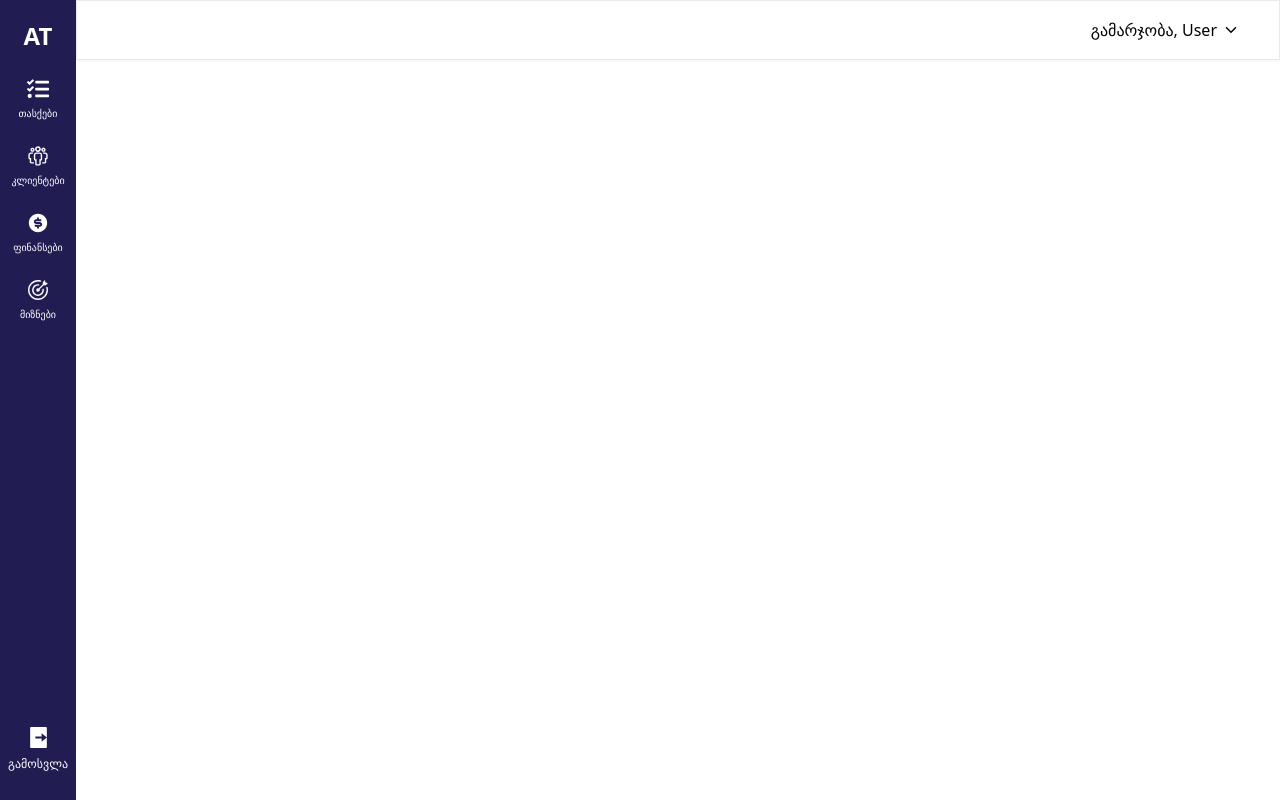
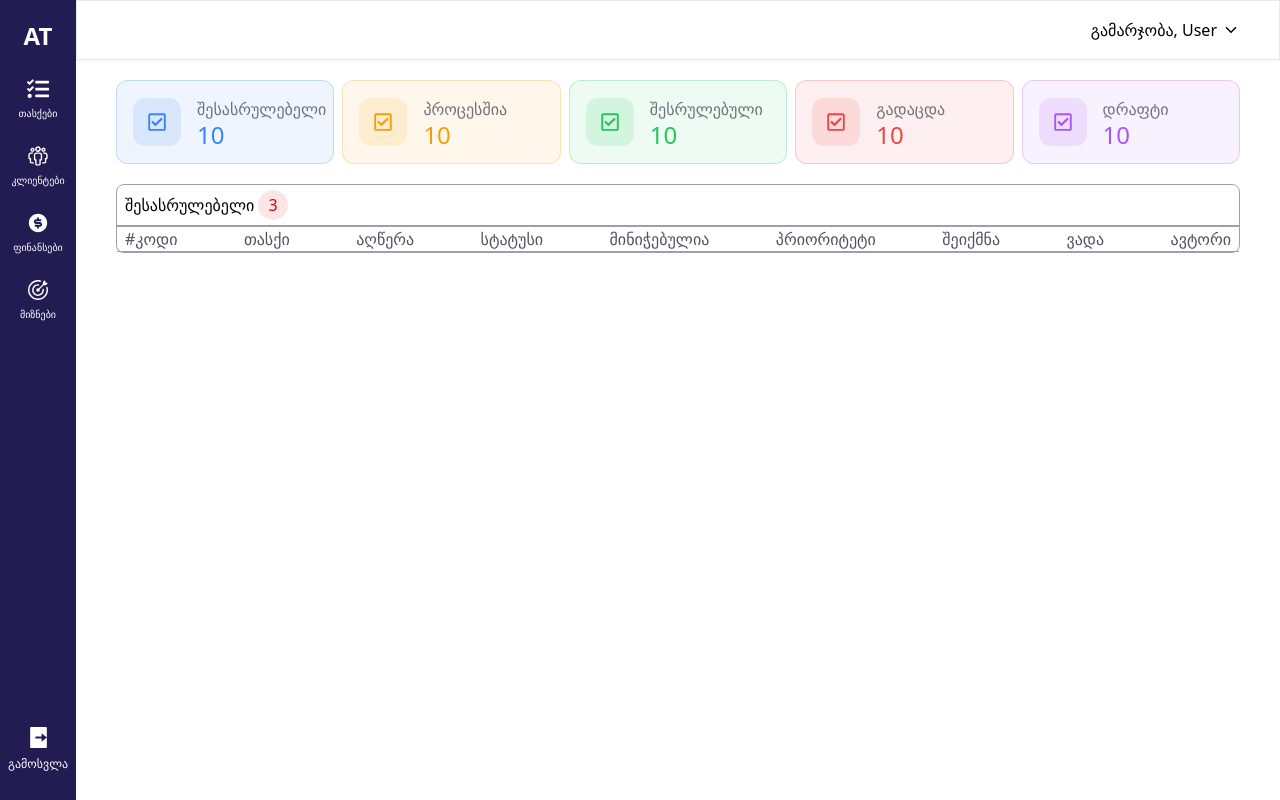
Before and after one commit to 4RN1/AT-Managment, a Next.js app: page /tasks in a window 1280 px wide. Built offline with nearby package versions, Linux system fonts and the light colour scheme.

Commit message:
feat: task page

```diff
--- a/app/(dashboard)/tasks/page.jsx
+++ b/app/(dashboard)/tasks/page.jsx
@@ -1,8 +1,47 @@
+import StatCard from '@/components/tasks-page/StatCard'
+import Table from '@/components/tasks-page/Table';
 import React from 'react'
+import { FaRegCheckSquare } from 'react-icons/fa'
+
+const STAT_CONFIG = {
+  შესასრულებელი: { iconColor: "#3b82f6", cardBg: "rgba(59, 130, 246, 0.08)" },  // blue
+  პროცესშია:     { iconColor: "#f59e0b", cardBg: "rgba(245, 158, 11, 0.08)" },  // amber
+  შესრულებული:   { iconColor: "#22c55e", cardBg: "rgba(34, 197, 94, 0.08)"  },  // green
+  გადაცდა:       { iconColor: "#ef4444", cardBg: "rgba(239, 68, 68, 0.08)"  },  // red
+  დრაფტი:        { iconColor: "#a855f7", cardBg: "rgba(168, 85, 247, 0.08)" },  // purple
+};
+
+const stats = [
+  { name: "შესასრულებელი", stat: 10 },
+  { name: "პროცესშია",     stat: 10 },
+  { name: "შესრულებული",   stat: 10 },
+  { name: "გადაცდა",       stat: 10 },
+  { name: "დრაფტი",        stat: 10 },
+];
+
+
 
 const page = () => {
+
+
+
   return (
-    <div></div>
+    <>
+    <div className='grid grid-cols-5 gap-2 mt-5 mx-10'>
+    {stats.map(({ name, stat }) => (
+  <StatCard
+    key={name}
+    icon={FaRegCheckSquare}
+    name={name}
+    stat={stat}
+    iconColor={STAT_CONFIG[name].iconColor}
+    cardBg={STAT_CONFIG[name].cardBg}
+  />
+))}
+    </div>
+
+    <Table />
+    </>
   )
 }
 
--- a/components/client-page/Table.jsx
+++ b/components/client-page/Table.jsx
@@ -1,5 +1,4 @@
 "use client"
-
 
 import React, { useState } from "react";
 import { BsThreeDotsVertical } from "react-icons/bs";
--- /dev/null
+++ b/components/tasks-page/StatCard.jsx
@@ -0,0 +1,33 @@
+import React from 'react'
+
+
+
+
+const StatCard = ({ icon, name, stat, iconColor = "black", cardBg }) => {
+  const Icon = icon;
+
+  return (
+    <div
+      className="p-4 rounded-xl flex items-center max-w-80 gap-4 transition-transform duration-150 hover:-translate-y-0.5"
+      style={{
+        backgroundColor: cardBg,
+        border: `1px solid ${iconColor}40`,
+      }}
+    >
+      <div
+        className="w-12 h-12 rounded-xl flex items-center justify-center shrink-0"
+        style={{ backgroundColor: `${iconColor}20` }}
+      >
+        <Icon size={20} color={iconColor} />
+      </div>
+      <div className="flex flex-col gap-0.5">
+        <p className="text-md font-medium text-zinc-500">{name}</p>
+        <p className="text-2xl font-medium leading-none" style={{ color: iconColor }}>
+          {stat}
+        </p>
+      </div>
+    </div>
+  )
+}
+
+export default StatCard
--- /dev/null
+++ b/components/tasks-page/Table.jsx
@@ -0,0 +1,38 @@
+import React from 'react'
+
+const taskHeadings = [
+    {title:"#კოდი",},
+    {title:"თასქი",},
+    {title:"აღწერა",},
+    {title:"სტატუსი",},
+    {title:"მინიჭებულია",},
+    {title:"პრიორიტეტი",},
+    {title:"შეიქმნა",},
+    {title:"ვადა",},
+    {title:"ავტორი",},
+]
+
+
+const Table = () => {
+  return (
+    <div >
+        <div className='mt-5  border border-zinc-400  mx-10 rounded-lg'>
+            <div className=' border-b border-zinc-400'>
+            <h2 className='font-medium py-2 px-2'>შესასრულებელი <span className='bg-red-600/10 text-red-600 px-2.5 py-1 rounded-full'>3</span></h2>
+            </div>
+        <div className='flex justify-between items-center font-medium text-zinc-600 px-2 border-y border-zinc-400'>
+
+            {taskHeadings.map((heading) => (
+                <p key={heading}>{heading.title}</p>
+            ))}
+
+            </div>
+
+
+
+        </div>
+    </div>
+  )
+}
+
+export default Table
```
